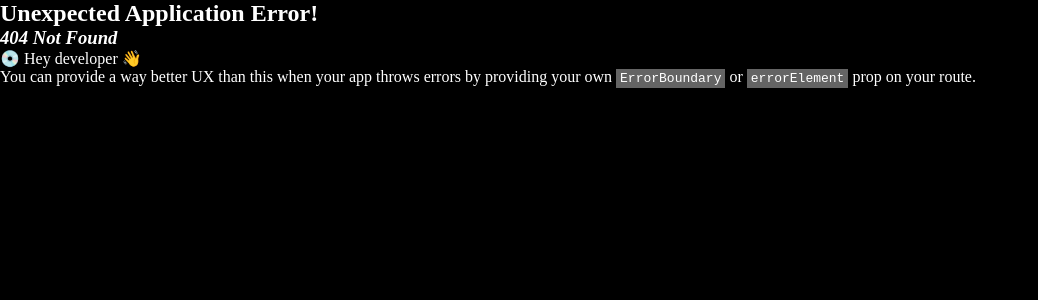
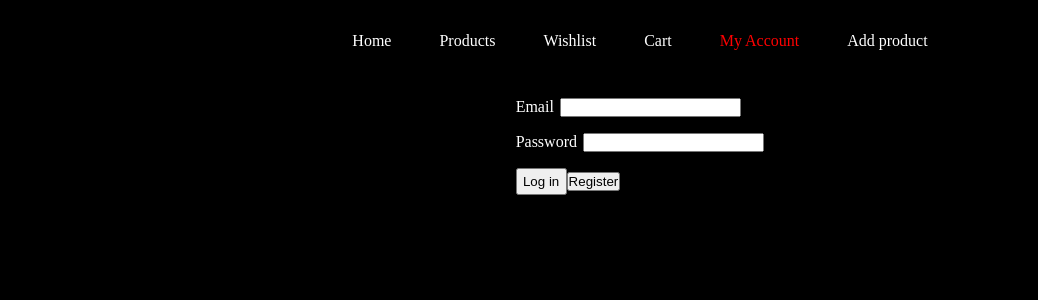
Before and after one commit to RohanGorla/E-Commerce-Template, a React (Vite) app in the folder client/: page /account/login in a window 1280 px wide. Before the commit this address had no page. Shown: the top 300 px of the page, without its empty margins (0-1038 px from the left). Built offline with nearby package versions, Linux system fonts and the light colour scheme.

Commit message:
update routes for register and login

```diff
--- a/client/src/components/Account.jsx
+++ b/client/src/components/Account.jsx
@@ -1,5 +1,5 @@
 import React, { useState, useEffect } from "react";
-import { useNavigate } from "react-router-dom";
+import { Link, Outlet, useNavigate } from "react-router-dom";
 import axios from "axios";
 
 function Account() {
@@ -12,7 +12,7 @@ function Account() {
     if (userMail && token) {
       authenticate();
     } else {
-      navigate("/register");
+      //   navigate("login");
     }
     async function authenticate() {
       let response = await axios.post(
@@ -25,7 +25,7 @@ function Account() {
       if (response.data.code) {
         setdata(response.data.data);
       } else {
-        navigate("/register");
+        // navigate("login");
       }
     }
   }
@@ -33,6 +33,7 @@ function Account() {
     authenticateUser();
   }, []);
   return (
+    <>
       <div>
         {data.map((data) => {
           return (
@@ -51,7 +52,16 @@ function Account() {
         >
           Sign out
         </button>
+        <button
+          onClick={() => {
+            navigate("login");
+          }}
+        >
+          Login
+        </button>
       </div>
+      <Outlet />
+    </>
   );
 }
 
--- a/client/src/components/Login.jsx
+++ b/client/src/components/Login.jsx
@@ -67,6 +67,13 @@ function Login() {
           >
             Log in
           </button>
+          <button
+            onClick={() => {
+              navigate("/account/register");
+            }}
+          >
+            Register
+          </button>
         </div>
       </div>
     </div>
--- a/client/src/components/Products/Categories.jsx
+++ b/client/src/components/Products/Categories.jsx
@@ -28,7 +28,7 @@ function Categories() {
               <h2>{cat.category}</h2>
               <button style={{padding:'.2em .3em', margin:'.5em 0'}}>
                 <Link
-                  to="Items"
+                  to="items"
                   onClick={() => {
                     context.setCategory(cat.category);
                   }}
--- a/client/src/components/Register.jsx
+++ b/client/src/components/Register.jsx
@@ -93,7 +93,7 @@ function Register() {
         </div>
         <button
           onClick={() => {
-            navigate("/login");
+            navigate("/account/login");
           }}
         >
           Login
--- a/client/src/main.jsx
+++ b/client/src/main.jsx
@@ -31,9 +31,11 @@ const router = createBrowserRouter(
         </Route>
         <Route path="wishlist" element={<Wishlist />} />
         <Route path="cart" element={<Cart />} />
-        <Route path="account" element={<Account />} />
-        <Route path="register" element={<Register />} />
-        <Route path="login" element={<Login />} />
+        <Route path="account">
+          <Route path="" element={<Account />}/>
+          <Route path="register" element={<Register />} />
+          <Route path="login" element={<Login />} />
+        </Route>
         <Route path="profile" element={<Profile />} />
         <Route path="addproduct" element={<AddProduct />} />
       </Route>
```
Lines whose indentation alone changed are shown as unchanged.
